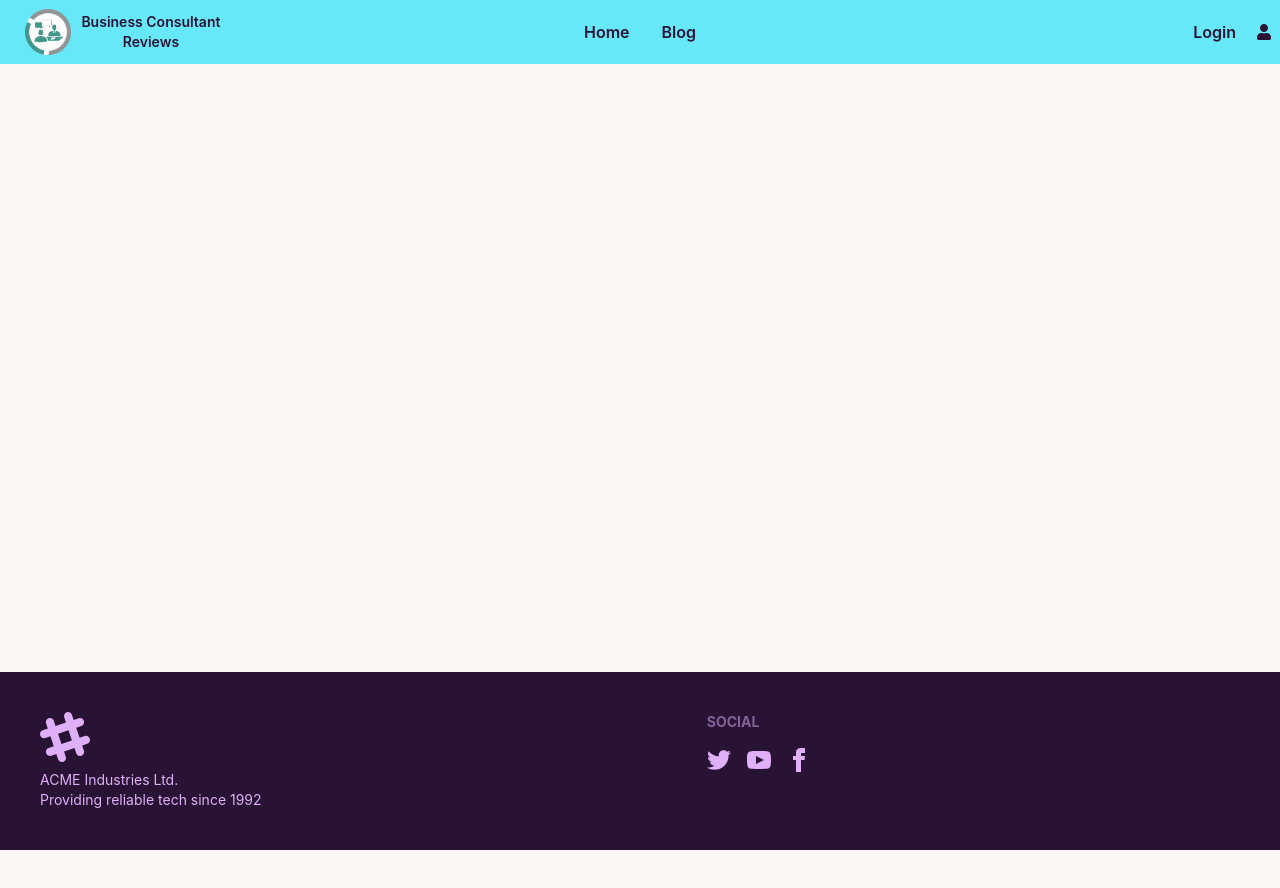
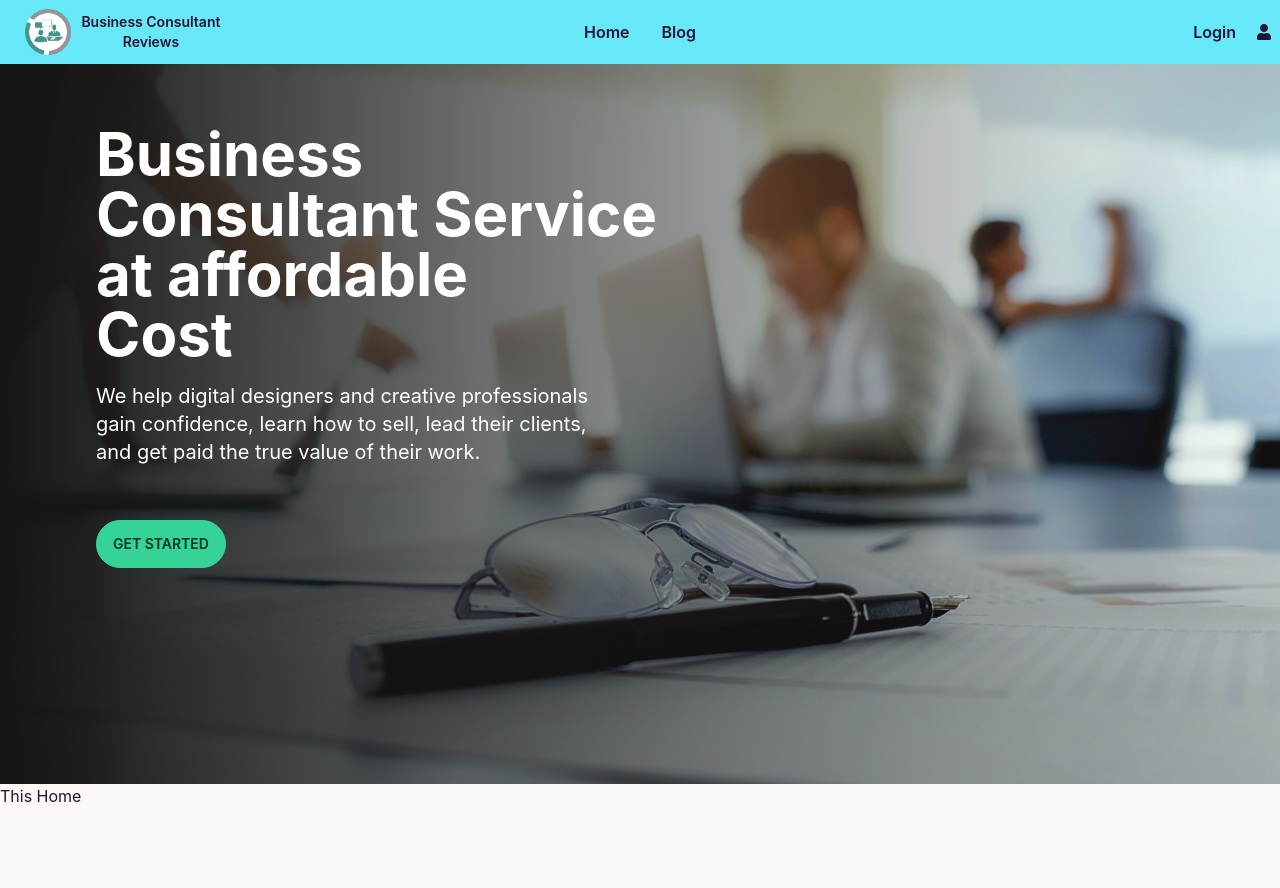
Before and after one commit to siamshahriar/business-cons-service-client, a React (Create React App) app: page / in a window 1280 px wide. Shown: the top 888 px of the page. Before the commit the page ends 850 px from the top, so only its background shows below. Built offline with nearby package versions, Linux system fonts and the light colour scheme.

Commit message:
banner done

```diff
--- /dev/null
+++ b/src/Components/Pages/Home/Banner/Banner.js
@@ -0,0 +1,31 @@
+import React from "react";
+import image from "../../../../assets/banner.jpg";
+import "./Bannner.css";
+
+const Banner = () => {
+  return (
+    <div id="1" className="carousel-item relative w-full ">
+      <div className="carousel-img">
+        <img src={image} className="w-full h-full" alt="" />
+      </div>
+      <div className="absolute flex justify-end transform -translate-y-1/2 left-24 top-1/4">
+        <h1 className="text-6xl font-bold text-white">
+          Business <br /> Consultant Service <br />
+          at affordable <br /> Cost
+        </h1>
+      </div>
+      <div className="absolute flex justify-end transform -translate-y-1/2 w-2/5 left-24 top-1/2">
+        <p className="text-white text-xl">
+          We help digital designers and creative professionals gain confidence,
+          learn how to sell, lead their clients, and get paid the true value of
+          their work.
+        </p>
+      </div>
+      <div className="absolute flex justify-start transform -translate-y-1/2 w-2/5 left-24 top-2/3">
+        <button className="btn btn-success mr-5">Get Started</button>
+      </div>
+    </div>
+  );
+};
+
+export default Banner;
--- /dev/null
+++ b/src/Components/Pages/Home/Banner/Bannner.css
@@ -0,0 +1,14 @@
+.carousel-img:after {
+  content: "";
+  position: absolute;
+  left: 0;
+  top: 0;
+  width: 100%;
+  height: 100%;
+  display: inline-block;
+  background: linear-gradient(
+    to right,
+    #151515 0%,
+    rgba(21, 21, 21, 0) 100%
+  ); /* W3C */
+}
--- /dev/null
+++ b/src/Components/Pages/Home/Home.js
@@ -0,0 +1,13 @@
+import React from "react";
+import Banner from "./Banner/Banner";
+
+const Home = () => {
+  return (
+    <div>
+      <Banner></Banner>
+      This Home
+    </div>
+  );
+};
+
+export default Home;
```
Also changed, not shown: src/Routes/Routes.js (+7 -0 lines), src/assets/banner.jpg (added).
